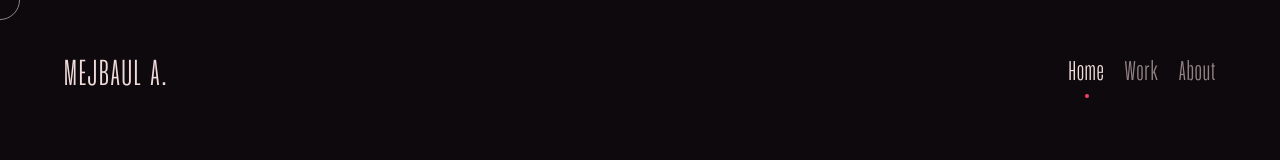
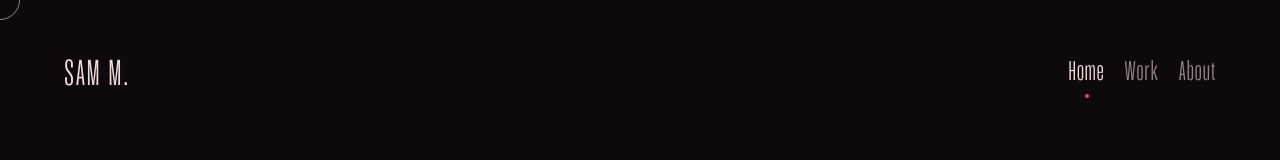
Before and after one commit to Samuel-J-Mathew/MyPortfolio, a React (Vite) app: page / in a window 1280 px wide. Shown: the top 160 px of the page. Built offline with nearby package versions, Linux system fonts and the light colour scheme.

Commit message:
Update Navbar.jsx

```diff
--- a/src/Components/Navbar.jsx
+++ b/src/Components/Navbar.jsx
@@ -44,10 +44,10 @@ const Navbar = () => {
                 className="flex flex-col h-[24px] sm:h-[25px] lg:h-[25px] xl:h-[29px] 2xl:h-[30px] leading-[100%]  overflow-hidden group uppercase logo text-[28px] sm:text-3xl xl:text-4xl tracking-[2px] font-font4"
             >
                 <span className="group-hover:-translate-y-[100%] easing">
-                    Mejbaul a.
+                    Sam M.
                 </span>
                 <span className="group-hover:-translate-y-[100%] easing text-color-fourth">
-                    Mejbaul a.
+                    Sam M.
                 </span>
             </NavLink>
             <div className="menu flex items-center text-xl md:text-2xl xl:text-[27px] gap-4.5 sm:gap-5 tracking-[1px] font-font4">
```
